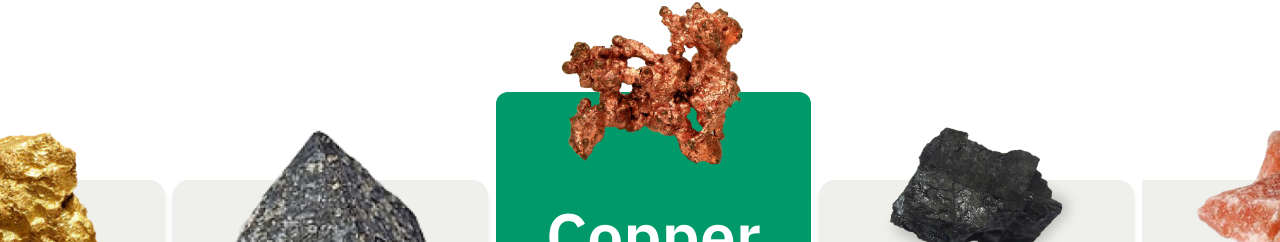
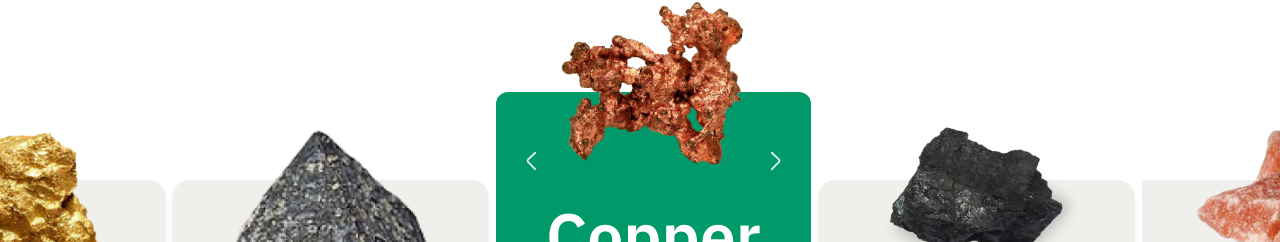
Before and after one commit to realAbdullah4504/mineral-app, a React (Create React App) app: page /mineral-potential in a window 1280 px wide. Shown: the part 1088-1330 px from the top of the page. Built offline with nearby package versions, Linux system fonts and the light colour scheme.

Commit message:
fixed the slider arrow issue

```diff
--- a/src/components/MineralPotentialSlider/index.js
+++ b/src/components/MineralPotentialSlider/index.js
@@ -1,6 +1,6 @@
 import React, { useState } from "react";
-// import rightArrow from '../../assets/images/rightArrow.png'
-// import leftArrow from "../../assets/images/leftArrow.png";
+import rightArrow from '../../assets/images/rightarrow.png'
+import leftArrow from "../../assets/images/leftarrow.png";
 import copperSlider from "assets/images/copperSlide.png";
 import goldSlider from "assets/images/goldSlider.png";
 import chromiteSlider from "assets/images/chromiteSlider.png";
@@ -178,7 +178,7 @@ export const MineralPotentialSlider = () => {
             <div className="w-full flex">
               {index == 2 ? (
                 <span onClick={leftHandler} className="w-[40px] ml-[30px] mt-[60px]">
-                  {/* <img src={leftArrow} width={10} height={10} /> */}
+                  <img src={leftArrow} width={10} height={10} />
                 </span>
               ) : (
                 <span className="px-[20px] ml-[10px] mt-[60px]"></span>
@@ -189,7 +189,7 @@ export const MineralPotentialSlider = () => {
               </span>
               {index == 2 ? (
                 <span onClick={rightHandler} className="w-[40px] mr-[30px] flex justify-end mt-[60px]">
-                  <span className="w-fit h-fit">{/* <img src={rightArrow} width={10} height={10} /> */}</span>
+                  <span className="w-fit h-fit"><img src={rightArrow} width={10} height={10} /></span>
                 </span>
               ) : (
                 <span className="px-[20px] mr-[10px] mt-[60px] "></span>
```
